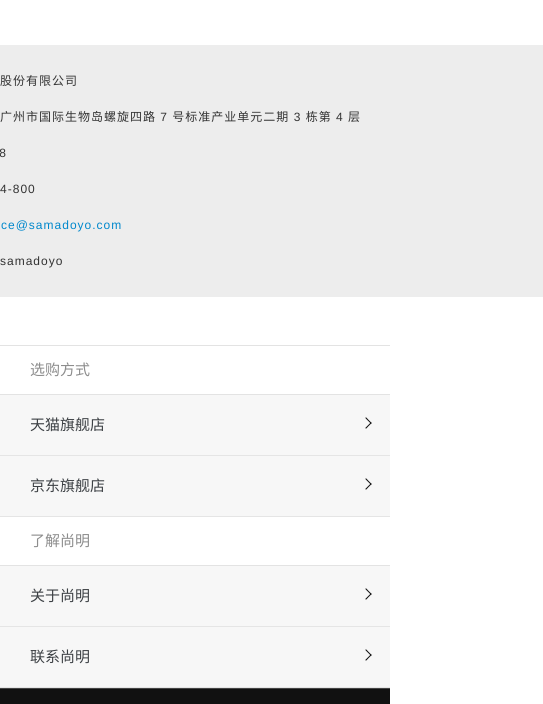
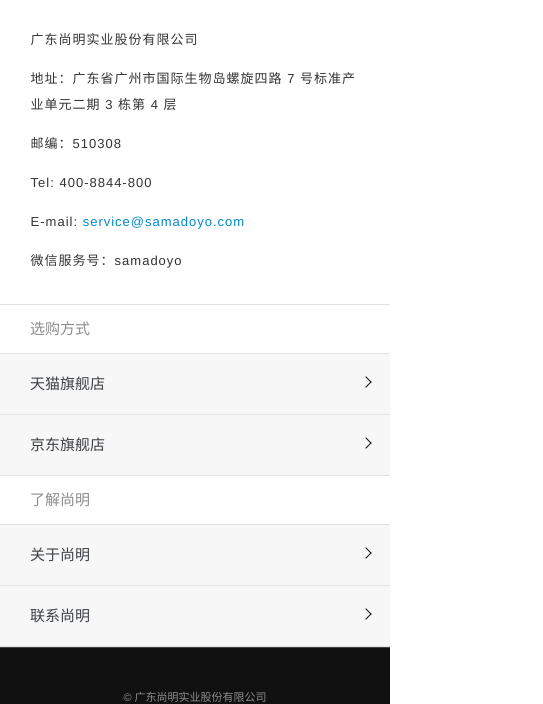
Before and after one commit to grasonchan/samadoyo, a plain HTML site: page contact.html in a window 390 px wide. Shown: the part 118-822 px from the top of the page, 543 px wide, since content can reach past the window. Drawn offline with Linux system fonts and the light colour scheme; no server answers.

Commit message:
feat: adapt about and contact page

```diff
--- a/contact.html
+++ b/contact.html
@@ -33,7 +33,7 @@
       <img src="images/尚明办公楼_banner.jpg">
     </div>
     <div class="about-container">
-      <div class="about-content">
+      <div class="about-content contact">
         <p>
           广东尚明实业股份有限公司
         </p>
--- a/styles/samadoyo.css
+++ b/styles/samadoyo.css
@@ -450,4 +450,21 @@ video:focus {
     -moz-box-shadow: unset;
     box-shadow: unset
   }
+
+  .about-container {
+    padding: 15px 4%
+  }
+
+  .about-content {
+    min-width: unset;
+    padding: 15px;
+    -webkit-flex: 1;
+    flex: 1;
+    font-size: 1.3em;
+    background-color: #fff
+  }
+
+  .about-content.contact p {
+    text-indent: unset
+  }
 }
```
